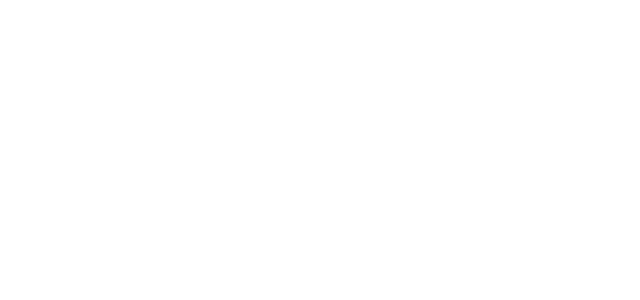
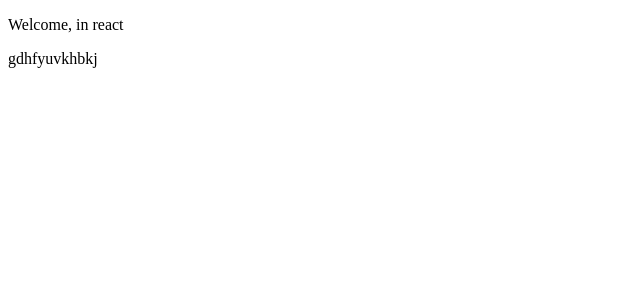
Before and after one commit to zlatan007/project-aptitude, a React (Create React App) app: page / in a window 1280 px wide. Shown: the top 300 px of the page, without its empty margins (0-640 px from the left). Built offline with nearby package versions, Linux system fonts and the light colour scheme.

Commit message:
updateding the stuffs

```diff
--- a/src/App.js
+++ b/src/App.js
@@ -4,6 +4,8 @@
 function App() {
   return (
     <div className="App">
+      <p>Welcome, in react</p>
+      <p>gdhfyuvkhbkj</p>
     </div>
   );
 }
```
